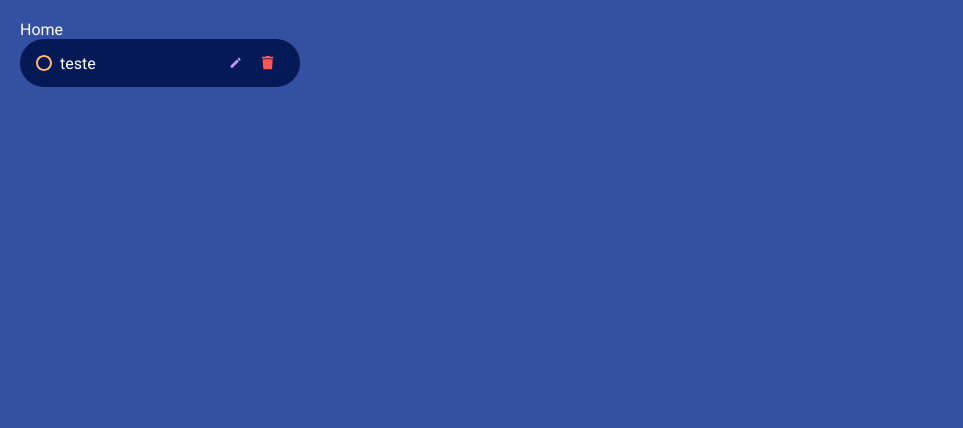
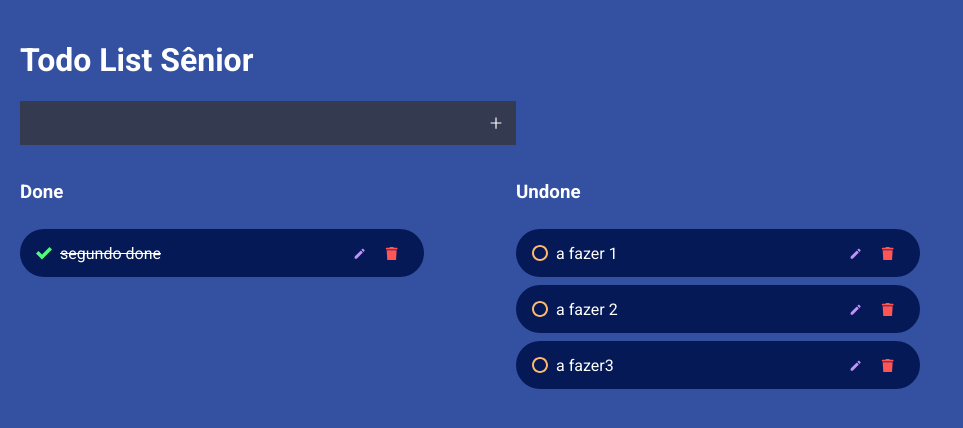
Before and after one commit to JhonatanKennedy/TODO-pleno, a React (Vite) app: page / in a window 1280 px wide. Shown: the top 428 px of the page, without its empty margins (0-963 px from the left). Built offline with nearby package versions, Linux system fonts and the light colour scheme; data requests are answered from the project's data file.

Commit message:
Finished

```diff
--- a/db.json
+++ b/db.json
@@ -1,9 +1,24 @@
 {
   "todoList": [
     {
-      "id": "0",
-      "description": "teste",
-      "done": false
+      "done": false,
+      "description": "a fazer 1",
+      "id": "Vng2voh"
+    },
+    {
+      "done": true,
+      "description": "segundo done",
+      "id": "zpCcrku"
+    },
+    {
+      "done": false,
+      "description": "a fazer 2",
+      "id": "SJ9snRe"
+    },
+    {
+      "done": false,
+      "description": "a fazer3",
+      "id": "D-Km_l5"
     }
   ]
 }
--- a/src/components/TodoItem/index.tsx
+++ b/src/components/TodoItem/index.tsx
@@ -26,8 +26,8 @@ export const TodoItem = (props: TodoItemProps) => {
   };
 
   const handleEdit = () => {
-    setEdit(false);
     props.onEdit(description);
+    setEdit(() => false);
   };
 
   return (
--- a/src/domain/infra/FetchAdapter.ts
+++ b/src/domain/infra/FetchAdapter.ts
@@ -1,12 +1,13 @@
+import { ItemObjectValueType } from "../items/types/item";
 import HttpClient from "./httpClient";
 
 export default class FetchAdapter implements HttpClient<T> {
-  async get(url: string): Promise<T> {
+  async get(url: string): Promise<[]> {
     const response = await fetch(url);
     return response.json();
   }
 
-  async post(url: string, body: T): Promise<T> {
+  async post(url: string, body: ItemObjectValueType): Promise<T> {
     await fetch(url, {
       method: "POST",
       headers: {
@@ -16,7 +17,7 @@ export default class FetchAdapter implements HttpClient<T> {
     });
   }
 
-  async put(url: string, body: T): Promise<T> {
+  async put(url: string, body: ItemObjectValueType): Promise<T> {
     await fetch(url, {
       method: "PUT",
       headers: {
--- a/src/domain/items/main.ts
+++ b/src/domain/items/main.ts
@@ -6,12 +6,14 @@ import { RemoveItem } from "./sub-domains/remove-item";
 import { ItemEntityType, ItemObjectValueType } from "./types/item";
 
 export class MainItem {
-  private todoItems: ItemEntityType[] = [];
+  private doneList: ItemEntityType[] = [];
+  private undoneList: ItemEntityType[] = [];
   constructor(private readonly fetchAdapter = new FetchAdapter()) {}
 
   get allData() {
     return {
-      items: this.todoItems,
+      doneList: this.doneList,
+      undoneList: this.undoneList,
     };
   }
 
@@ -19,26 +21,24 @@ export class MainItem {
     const list = await this.fetchAdapter.get("http://localhost:3000/todoList");
     if (list) {
       const entityList = new ListItem();
-      this.todoItems = entityList.execute(list);
+      const lists = entityList.execute(list);
+      this.doneList = lists.doneList;
+      this.undoneList = lists.undoneList;
     }
   }
 
   async createTODOItem(item: ItemObjectValueType) {
     const createItem = new CreateItem();
-    const id = this.todoItems.length;
     if (createItem.execute(item)) {
-      await this.fetchAdapter.post("http://localhost:3000/todoList", {
-        id,
-        ...item,
-      });
+      await this.fetchAdapter.post("http://localhost:3000/todoList", item);
     }
   }
 
   async editStatusItem(item: ItemEntityType, done: boolean) {
     const editItem = new EditItem();
     if (editItem.execute(item)) {
-      await this.fetchAdapter.put("http://localhost:3000/todoList", {
-        ...item,
+      await this.fetchAdapter.put(`http://localhost:3000/todoList/${item.id}`, {
+        description: item.description,
         done,
       });
     }
@@ -47,8 +47,8 @@ export class MainItem {
   async editDescriptionItem(item: ItemEntityType, description: string) {
     const editItem = new EditItem();
     if (editItem.execute(item)) {
-      await this.fetchAdapter.put("http://localhost:3000/todoList", {
-        ...item,
+      await this.fetchAdapter.put(`http://localhost:3000/todoList/${item.id}`, {
+        done: item.done,
         description,
       });
     }
--- a/src/domain/items/sub-domains/list-item/index.ts
+++ b/src/domain/items/sub-domains/list-item/index.ts
@@ -2,7 +2,15 @@ import { ItemEntity } from "../../entities/item/item";
 import { ItemACLType, ItemEntityType } from "../../types/item";
 
 export class ListItem {
-  execute(todoList: ItemACLType[]): ItemEntityType[] {
+  private doneList(todoList: ItemACLType[]) {
+    return todoList.filter((item) => item.done);
+  }
+
+  private undoneList(todoList: ItemACLType[]) {
+    return todoList.filter((item) => !item.done);
+  }
+
+  execute(todoList: ItemACLType[]) {
     const itemEntity = new ItemEntity();
 
     const filteredList = todoList.filter((item) =>
@@ -11,8 +19,11 @@ export class ListItem {
 
     const formattedList = filteredList.map((item) => {
       return itemEntity.createItem(item);
-    });
+    }) as ItemEntityType[];
 
-    return formattedList as ItemEntityType[];
+    return {
+      doneList: this.doneList(formattedList),
+      undoneList: this.undoneList(formattedList),
+    };
   }
 }
--- a/src/pages/Home/index.tsx
+++ b/src/pages/Home/index.tsx
@@ -1,55 +1,68 @@
-import { useState } from "react";
-import { TodoItem } from "../../components/TodoItem";
+import { useEffect, useState } from "react";
 import { MainItem } from "../../domain/items/main";
+import { TemplateHome, TemplateHomeProps } from "./template";
+import { AiOutlinePlus } from "react-icons/ai";
+import { ItemEntityType } from "../../domain/items/types/item";
 
 export const Home = () => {
-  const [teste, setTeste] = useState(false);
+  const [items] = useState(new MainItem());
+  const [description, setDescription] = useState<string>("");
+  const [doneList, setDoneList] = useState<ItemEntityType[]>([]);
+  const [undoneList, setUndoneList] = useState<ItemEntityType[]>([]);
 
-  const [items] = useState(new MainItem());
+  const handleAddItem = async () => {
+    await items.createTODOItem({ description, done: false });
+  };
 
-  const alou = async () => {
-    await items.createTODOItem({
-      description: "teste1232",
-      done: false,
-    });
+  const handleEditStatus = async (item: ItemEntityType) => {
+    await items.editStatusItem(item, !item.done);
+  };
+
+  const handleEditDescription = async (
+    item: ItemEntityType,
+    description: string
+  ) => {
+    await items.editDescriptionItem(item, description);
+  };
+
+  const handleDelete = async (item: ItemEntityType) => {
+    await items.removeTODOItem(item.id);
+  };
+
+  useEffect(() => {
+    async function handleGetItems() {
+      await items.listTodoItems();
+      setDoneList(items.allData.doneList);
+      setUndoneList(items.allData.undoneList);
+    }
+    handleGetItems();
+  }, [items]);
+
+  const templateHome: TemplateHomeProps = {
+    headerStatement: {
+      title: "Todo List Sênior",
+      createInput: {
+        value: description,
+        onChange: (e) => setDescription(e.target.value),
+        hasBottomBorder: true,
+        icon: <AiOutlinePlus />,
+        onClickIcon: handleAddItem,
+      },
+    },
+    listStatement: {
+      doneTitle: "Done",
+      undoneTitle: "Undone",
+      doneItems: doneList,
+      undoneItems: undoneList,
+      onDelete: handleDelete,
+      onEditDescription: handleEditDescription,
+      onEditStatus: handleEditStatus,
+    },
   };
 
   return (
     <div style={{ margin: "20px" }}>
-      Home
-      <br />
-      <div style={{ width: "20%" }}>
-        {items.allData.items.map((el) => (
-          <div key={el.id}>{el.description}</div>
-        ))}
-        <TodoItem
-          description="teste"
-          done={teste}
-          toggleItem={() => setTeste(!teste)}
-          onDelete={alou}
-          onEdit={() => null}
-        />
-      </div>
+      <TemplateHome {...templateHome} />
     </div>
   );
 };
-
-// useEffect(() => {
-//   const handleGet = async () => {
-//     const res = await fetch.get("http://localhost:3000/todoList");
-//     console.log(res);
-//   };
-//   handleGet();
-// }, []);
-
-// const testeApi = () => {
-//   fetch.post("http://localhost:3000/todoList", {
-//     id: 1,
-//     description: "teste123",
-//     done: false,
-//   });
-// };
-
-// const deleteApi = () => {
-//   fetch.delete("http://localhost:3000/todoList/1");
-// };
--- /dev/null
+++ b/src/pages/Home/template/HeaderStatement/index.tsx
@@ -0,0 +1,16 @@
+import { CustomInput, InputProps } from "../../../../components/CustomInput";
+import "./styles.scss";
+
+export type HeaderStatementProps = {
+  createInput: InputProps;
+  title: string;
+};
+
+export const HeaderStatement = (props: HeaderStatementProps) => {
+  return (
+    <div className="header-container">
+      <h1>{props.title}</h1>
+      <CustomInput {...props.createInput} />
+    </div>
+  );
+};
--- /dev/null
+++ b/src/pages/Home/template/HeaderStatement/styles.scss
@@ -0,0 +1,3 @@
+.header-container {
+  width: 40%;
+}
--- /dev/null
+++ b/src/pages/Home/template/ListStatement/index.tsx
@@ -0,0 +1,46 @@
+import { TodoItem } from "../../../../components/TodoItem";
+import { ItemEntityType } from "../../../../domain/items/types/item";
+import "./styles.scss";
+
+export type ListStatementProps = {
+  doneTitle: string;
+  undoneTitle: string;
+  doneItems: ItemEntityType[];
+  undoneItems: ItemEntityType[];
+  onDelete: (item: ItemEntityType) => void;
+  onEditDescription: (item: ItemEntityType, description: string) => void;
+  onEditStatus: (item: ItemEntityType) => void;
+};
+
+export const ListStatement = (props: ListStatementProps) => {
+  return (
+    <div className="list-items">
+      <div className="list-done">
+        <h3>{props.doneTitle}</h3>
+        {props.doneItems.map((item, index) => (
+          <TodoItem
+            key={`todo-item-list-${index}`}
+            description={item.description}
+            done={item.done}
+            onDelete={() => props.onDelete(item)}
+            toggleItem={() => props.onEditStatus(item)}
+            onEdit={(description) => props.onEditDescription(item, description)}
+          />
+        ))}
+      </div>
+      <div className="list-undone">
+        <h3>{props.undoneTitle}</h3>
+        {props.undoneItems.map((item, index) => (
+          <TodoItem
+            key={`todo-item-list-${index}`}
+            description={item.description}
+            done={item.done}
+            onDelete={() => props.onDelete(item)}
+            toggleItem={() => props.onEditStatus(item)}
+            onEdit={(description) => props.onEditDescription(item, description)}
+          />
+        ))}
+      </div>
+    </div>
+  );
+};
--- /dev/null
+++ b/src/pages/Home/template/ListStatement/styles.scss
@@ -0,0 +1,20 @@
+.list-items {
+  display: flex;
+  flex-direction: row;
+  gap: 10%;
+  width: 100%;
+}
+
+.list-done {
+  width: 30%;
+  display: flex;
+  flex-direction: column;
+  gap: 0.5rem;
+}
+
+.list-undone {
+  width: 30%;
+  display: flex;
+  flex-direction: column;
+  gap: 0.5rem;
+}
--- /dev/null
+++ b/src/pages/Home/template/index.tsx
@@ -0,0 +1,19 @@
+import { HeaderStatement, HeaderStatementProps } from "./HeaderStatement";
+import { ListStatement, ListStatementProps } from "./ListStatement";
+import "./styles.scss";
+
+export type TemplateHomeProps = {
+  headerStatement: HeaderStatementProps;
+  listStatement: ListStatementProps;
+};
+
+export const TemplateHome = (props: TemplateHomeProps) => {
+  return (
+    <div className="home-container">
+      <div className="box-container">
+        <HeaderStatement {...props.headerStatement} />
+        <ListStatement {...props.listStatement} />
+      </div>
+    </div>
+  );
+};
--- /dev/null
+++ b/src/pages/Home/template/styles.scss
@@ -0,0 +1,10 @@
+.home-container {
+  display: flex;
+}
+.box-container {
+  display: flex;
+  flex-direction: column;
+  align-items: flex-start;
+  gap: 1rem;
+  width: 100%;
+}
```
